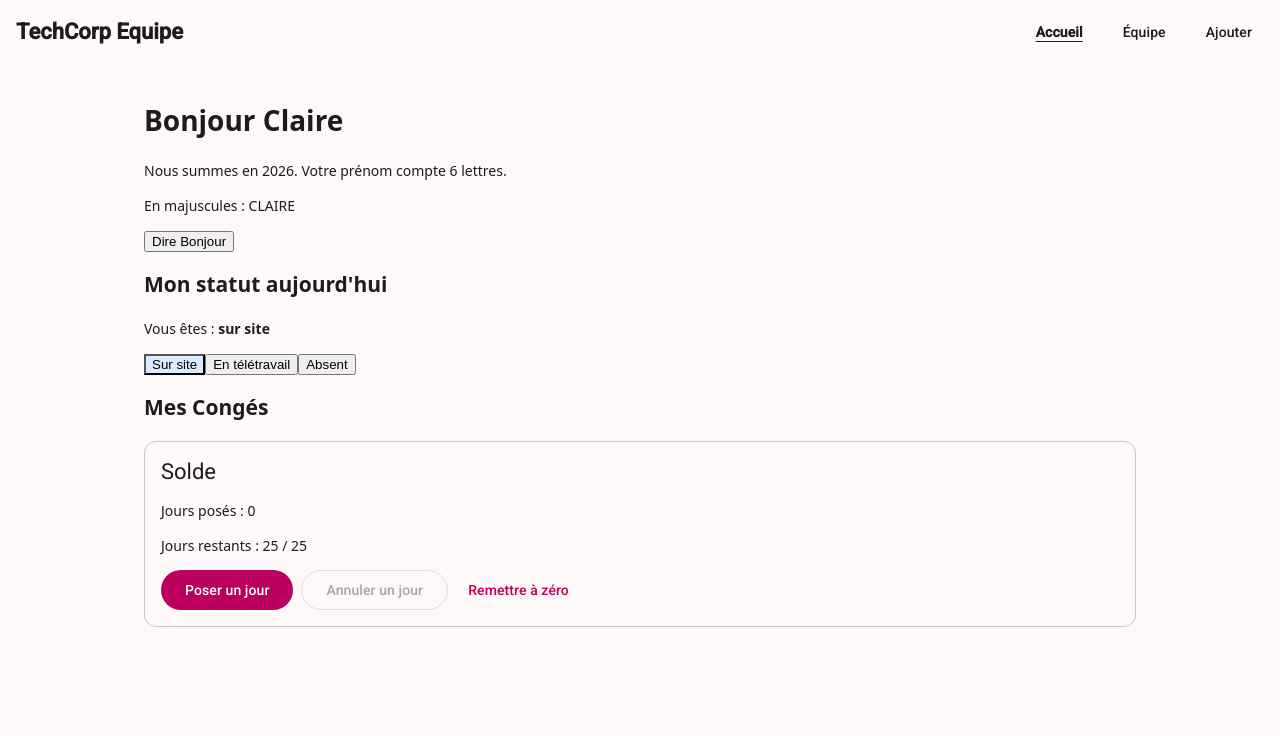
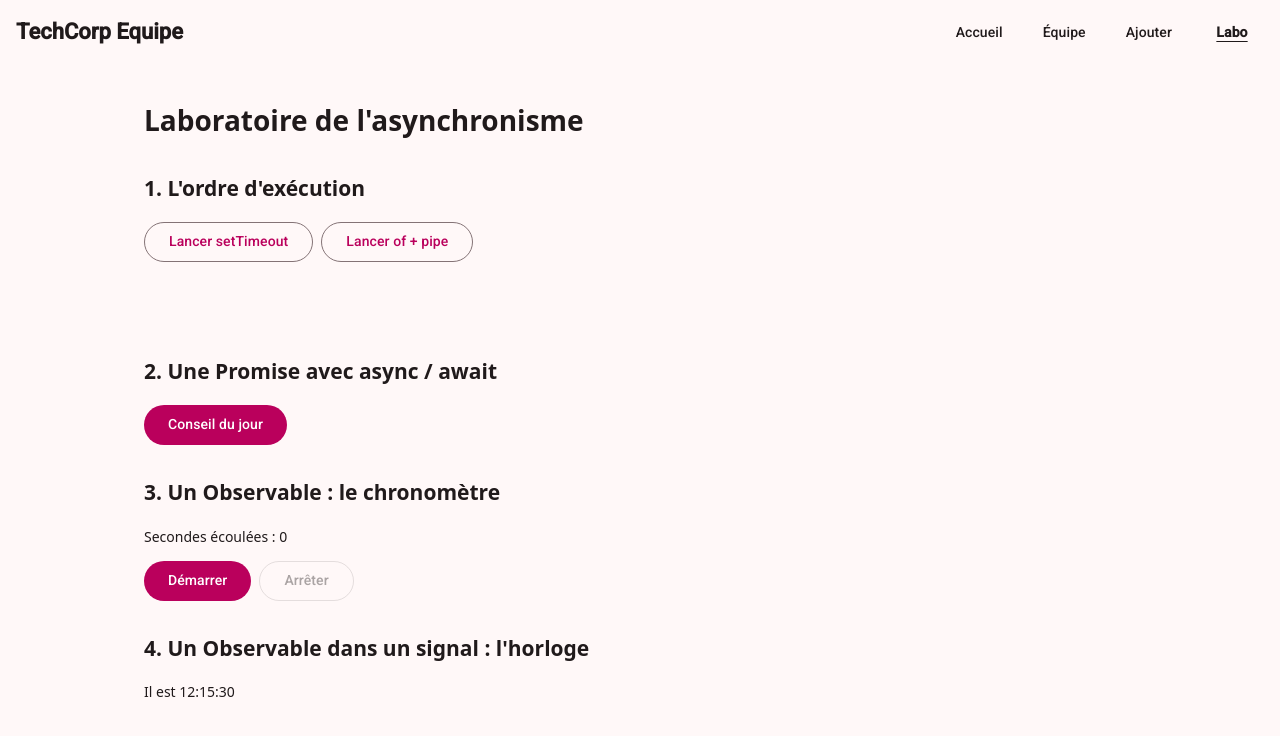
Before and after one commit to etsuee/tpAngularBonus, an Angular app: page /labo in a window 1280 px wide. Before the commit this address led to /. Shown: the top 736 px of the page. Built offline with nearby package versions, Linux system fonts and the light colour scheme.

Commit message:
chore: tp2-module5

```diff
--- a/angular.json
+++ b/angular.json
@@ -77,6 +77,9 @@
         },
         "serve": {
           "builder": "@angular/build:dev-server",
+          "options": {
+            "proxyConfig": "proxy.conf.json"
+          },
           "configurations": {
             "production": {
               "buildTarget": "decouverte-angular:build:production"
--- /dev/null
+++ b/proxy.conf.json
@@ -0,0 +1,6 @@
+{
+  "/api": {
+    "target": "http://localhost:3000",
+    "secure": false
+  }
+}
--- a/src/app/app.config.ts
+++ b/src/app/app.config.ts
@@ -1,10 +1,8 @@
+import { provideHttpClient } from '@angular/common/http';
 import { ApplicationConfig, provideBrowserGlobalErrorListeners } from '@angular/core';
 import { provideRouter } from '@angular/router';
 import { routes } from './app.routes';
 
 export const appConfig: ApplicationConfig = {
-  providers: [
-    provideBrowserGlobalErrorListeners(),
-    provideRouter(routes)
-  ]
+  providers: [provideBrowserGlobalErrorListeners(), provideHttpClient(), provideRouter(routes)],
 };
--- a/src/app/app.html
+++ b/src/app/app.html
@@ -17,6 +17,9 @@
       <a matButton routerLink="/ajouter" routerLinkActive="active" ariaCurrentWhenActive="page">
         Ajouter
       </a>
+      <a matButton routerLink="/labo" routerLinkActive="active" ariaCurrentWhenActive="page"
+        >Labo</a
+      >
     </nav>
   </mat-toolbar>
 </header>
--- a/src/app/app.routes.ts
+++ b/src/app/app.routes.ts
@@ -2,12 +2,14 @@ import { Routes } from '@angular/router';
 import { AddEmployee } from './pages/add-employee/add-employee';
 import { Home } from './pages/home/home';
 import { TeamPage } from './pages/team-page/team-page';
+import { Labo } from './pages/labo/labo';
 
 export const routes: Routes = [
   // title: le titre de l'onglet different pour chaque page
   { path: '', title: 'Accueil | TechCorp Equipe', component: Home },
   { path: 'equipe', title: 'Equipe | TechCorp Equipe', component: TeamPage },
   { path: 'ajouter', title: 'Ajouter un collègue | TechCorp Equipe', component: AddEmployee },
+  { path: 'labo', title: 'Laboratoire | TechCorp Équipe', component: Labo },
   // toute autre adresse renvoie vers l'accueil, toujours en dernier
   { path: '**', redirectTo: '' },
 ];
--- a/src/app/employee-card/employee-card.html
+++ b/src/app/employee-card/employee-card.html
@@ -1,7 +1,7 @@
 <article class="card">
   <h3 class="card__name">{{ employee().firstName }} {{ employee().lastName }}</h3>
   <p class="card__job">{{ employee().job }}</p>
-  <p>{{ employee().departement }}</p>
+  <p>{{ employee().department }}</p>
   <!-- Liaison dep propriete : l'adresse du lien est construite a partir des donnees -->
   <a [href]="'mailto:' + employee().email">{{ employee().email }}</a>
 
--- /dev/null
+++ b/src/app/pages/labo/labo.css
@@ -0,0 +1,14 @@
+section {
+  margin-top: 2rem;
+}
+
+.actions {
+  display: flex;
+  flex-wrap: wrap;
+  gap: 0.5rem;
+}
+
+.logs {
+  min-height: 3rem;
+  font-family: ui-monospace, monospace;
+}
--- /dev/null
+++ b/src/app/pages/labo/labo.html
@@ -0,0 +1,46 @@
+<h1>Laboratoire de l'asynchronisme</h1>
+
+<section aria-labelledby="order-title">
+  <h2 id="order-title">1. L'ordre d'exécution</h2>
+  <div class="actions">
+    <button matButton="outlined" type="button" (click)="runTimeout()">Lancer setTimeout</button>
+    <button matButton="outlined" type="button" (click)="runOperators()">Lancer of + pipe</button>
+  </div>
+  <ol class="logs" aria-live="polite">
+    @for (line of logs(); track $index) {
+      <li>{{ line }}</li>
+    }
+  </ol>
+</section>
+
+<section aria-labelledby="promise-title">
+  <h2 id="promise-title">2. Une Promise avec async / await</h2>
+  <button matButton="filled" type="button" [disabled]="loading()" (click)="loadTip()">
+    Conseil du jour
+  </button>
+  <p aria-live="polite" [attr.aria-busy]="loading()">
+    @if (loading()) {
+      Chargement...
+    } @else {
+      {{ tip() }}
+    }
+  </p>
+</section>
+
+<section aria-labelledby="chrono-title">
+  <h2 id="chrono-title">3. Un Observable : le chronomètre</h2>
+  <p>Secondes écoulées : {{ seconds() }}</p>
+  <div class="actions">
+    <button matButton="filled" type="button" [disabled]="running()" (click)="startChrono()">
+      Démarrer
+    </button>
+    <button matButton="outlined" type="button" [disabled]="!running()" (click)="stopChrono()">
+      Arrêter
+    </button>
+  </div>
+</section>
+
+<section aria-labelledby="clock-title">
+  <h2 id="clock-title">4. Un Observable dans un signal : l'horloge</h2>
+  <p>Il est {{ now() | date: 'HH:mm:ss' }}</p>
+</section>
--- /dev/null
+++ b/src/app/pages/labo/labo.ts
@@ -0,0 +1,94 @@
+import { DatePipe } from '@angular/common';
+import { Component, DestroyRef, inject, signal } from '@angular/core';
+import { takeUntilDestroyed, toSignal } from '@angular/core/rxjs-interop';
+import { MatButton } from '@angular/material/button';
+import { Subscription, filter, interval, map, of } from 'rxjs';
+
+const TIPS = [
+  "Lisez toujours le message d'erreur en entier.",
+  'Un signal se lit avec des parathèses',
+];
+
+function wait(ms: number): Promise<void> {
+  return new Promise((resolve) => setTimeout(resolve, ms));
+}
+
+async function fetchTip(): Promise<string> {
+  await wait(1500);
+  if (Math.random() < 0.33) {
+    throw new Error('Le serveur ne répond pas');
+  }
+  return TIPS[Math.floor(Math.random() * TIPS.length)];
+}
+
+@Component({
+  imports: [DatePipe, MatButton],
+  selector: 'app-labo',
+  styleUrl: './labo.css',
+  templateUrl: './labo.html',
+})
+export class Labo {
+  private readonly destroyRef = inject(DestroyRef);
+  protected readonly logs = signal<string[]>([]);
+  protected readonly loading = signal(false);
+  protected readonly tip = signal('');
+  protected readonly seconds = signal(0);
+  protected readonly running = signal(false);
+  protected readonly now = toSignal(interval(1000).pipe(map(() => new Date())), {
+    initialValue: new Date(),
+  });
+  private chronoSubscription?: Subscription;
+
+  protected async loadTip(): Promise<void> {
+    this.loading.set(true);
+    this.tip.set('');
+    try {
+      // await : la méthode se met en pause ici, sans bloquer la page.
+      const text = await fetchTip();
+      this.tip.set(text);
+    } catch (error) {
+      this.tip.set('Erreur : ' + (error as Error).message);
+    } finally {
+      // finally : exécuté dans tous les cas, succès ou erreur.
+      this.loading.set(false);
+    }
+  }
+
+  protected runTimeout(): void {
+    this.logs.set([]);
+    this.log('1. Avant setTimeout');
+    setTimeout(() => this.log('3. Dans setTimeout, une seconde plus tard'), 1000);
+    this.log('2. Après setTimeout');
+  }
+
+  private log(message: string): void {
+    this.logs.update((list) => [...list, message]);
+  }
+
+  protected startChrono(): void {
+    this.running.set(true);
+    this.chronoSubscription = interval(1000)
+      .pipe(takeUntilDestroyed(this.destroyRef))
+      .subscribe((value) => {
+        console.log('tic', value);
+        this.seconds.set(value + 1);
+      });
+  }
+  protected stopChrono(): void {
+    this.chronoSubscription?.unsubscribe();
+    this.running.set(false);
+  }
+
+  protected runOperators(): void {
+    this.logs.set([]);
+    of(1, 2, 3, 4, 5, 6)
+      .pipe(
+        filter((n) => n % 2 === 0), // garde 2, 4, 6
+        map((n) => n * 10), // les transforme en 20, 40, 60
+      )
+      .subscribe({
+        next: (n) => this.log('Valeur reçue : ' + n),
+        complete: () => this.log('Terminé'),
+      });
+  }
+}
```
